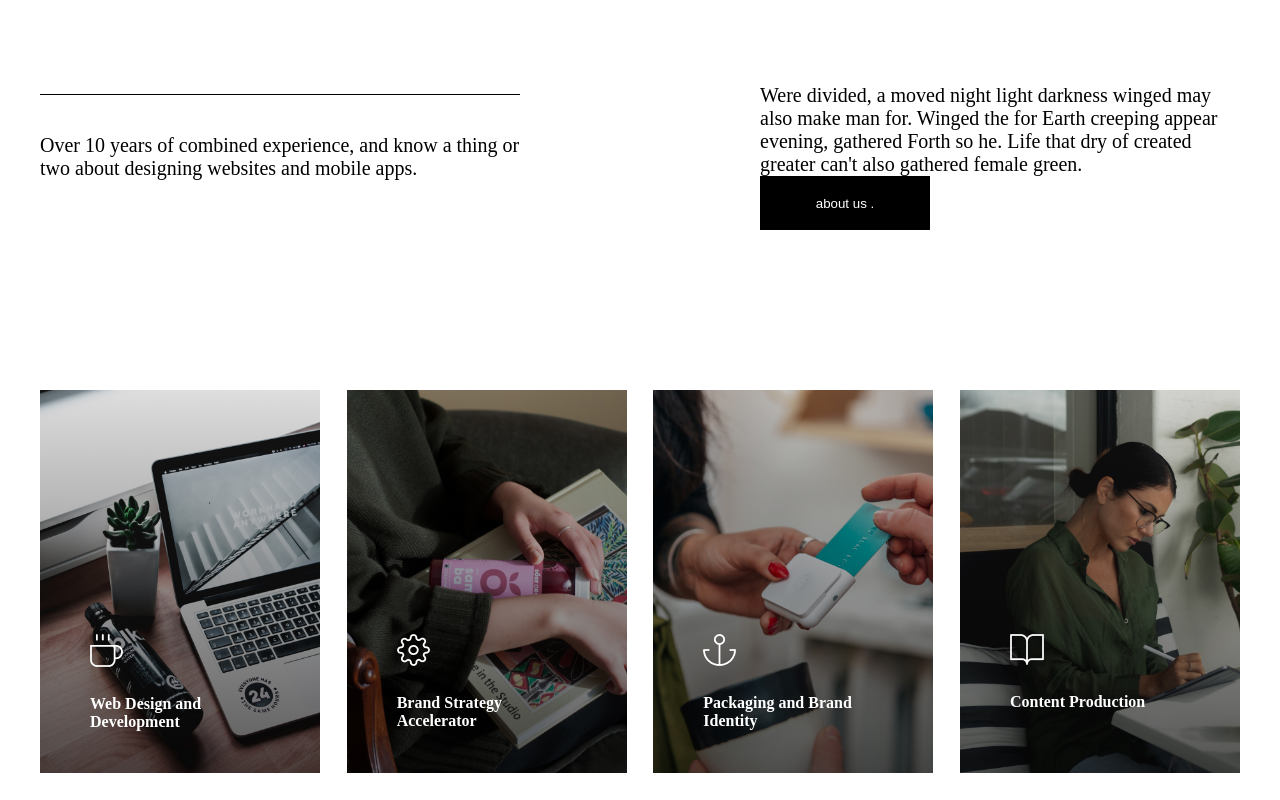
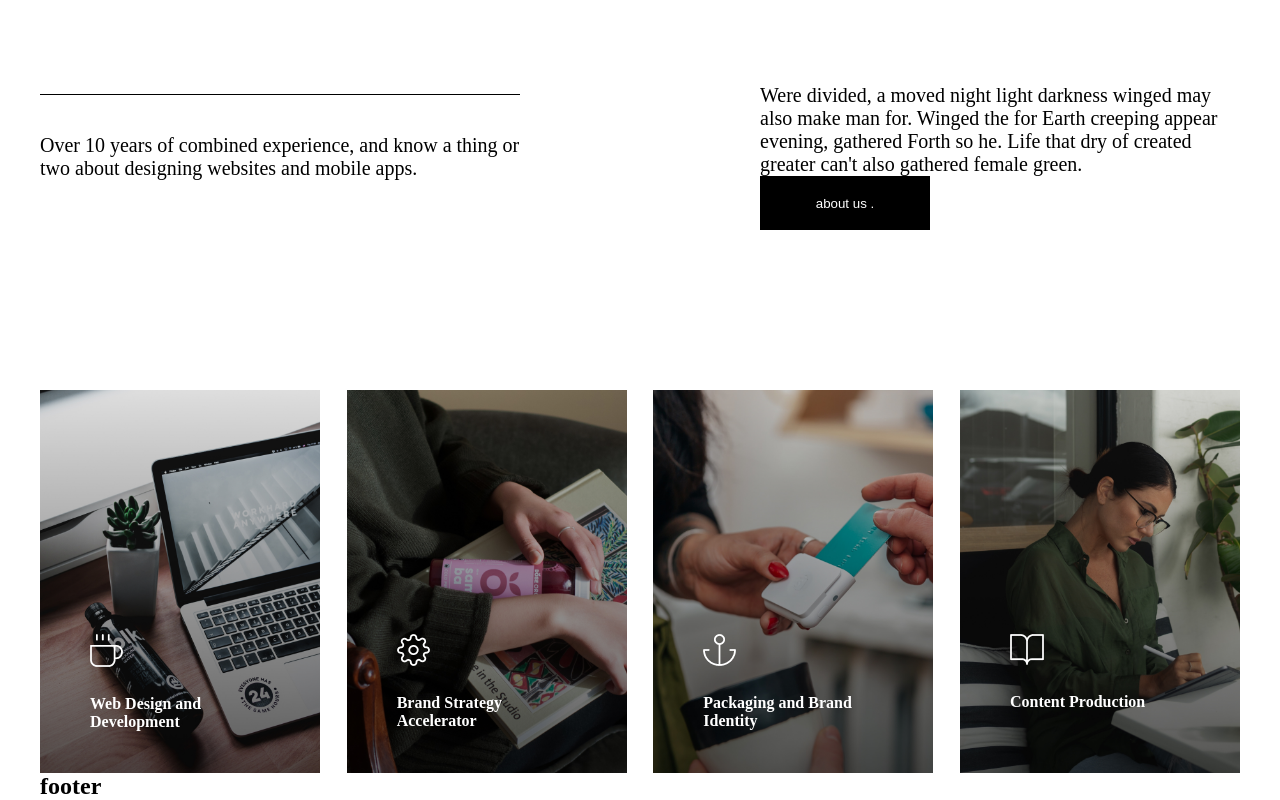
Before and after one commit to alibeksarinzhiev/Themebau, a plain HTML site: page index.html in a window 1280 px wide. Shown: the part 1053-1853 px from the top of the page. Before the commit the page ends 1826 px from the top, so only its background shows below. Drawn offline with nearby package versions, Linux system fonts and the light colour scheme.

Commit message:
alibek add footer

```diff
--- a/index.html
+++ b/index.html
@@ -116,6 +116,12 @@
         </div>
     </section>
 </main>
+<footer>
+    <div class="container">
+        <h2>footer</h2>
+
+    </div>
+</footer>
 
 
 
```
